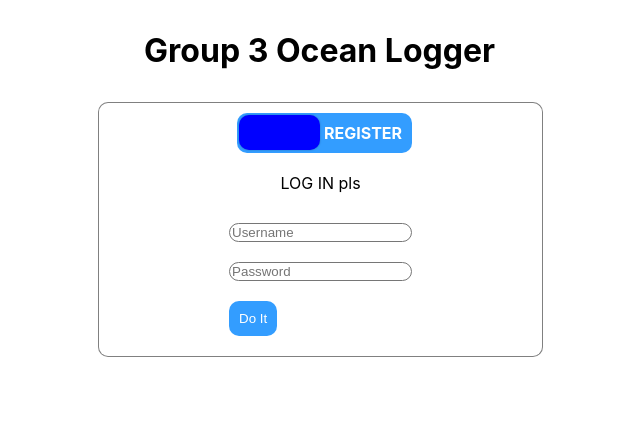
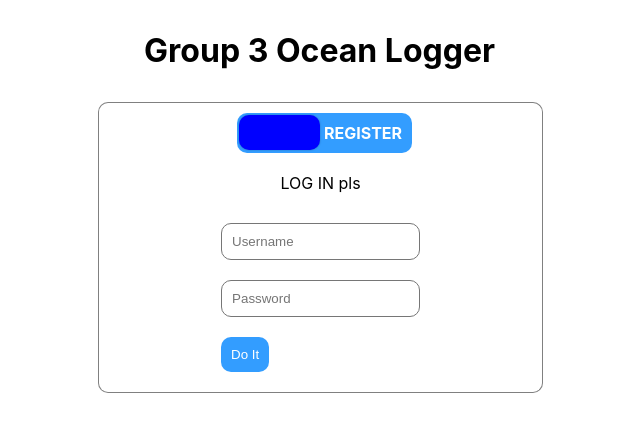
Before and after one commit to Large-Project-COP4331/main, a React (Create React App) app in the folder frontend/: page / in a window 1280 px wide. Shown: the top 432 px of the page, without its empty margins (324-964 px from the left). Built offline with nearby package versions, Linux system fonts and the light colour scheme.

Commit message:
added padding to the inputs for login and register

```diff
--- a/frontend/src/App.css
+++ b/frontend/src/App.css
@@ -79,12 +79,22 @@
   margin: 10px 10px 10px 10px;
 }
 
+.loginField
+{
+  border-radius: 10px;
+  border-style: solid;
+  border-width: thin;
+  margin: 10px 10px 10px 10px;
+  padding: 10px 10px 10px 10px;
+}
+
 .registerField
 {
   border-radius: 10px;
   border-style: solid;
   border-width: thin;
   margin: 10px 10px 10px 10px;
+  padding: 10px 10px 10px 10px;
 }
 
 #loggedInDiv{
```
